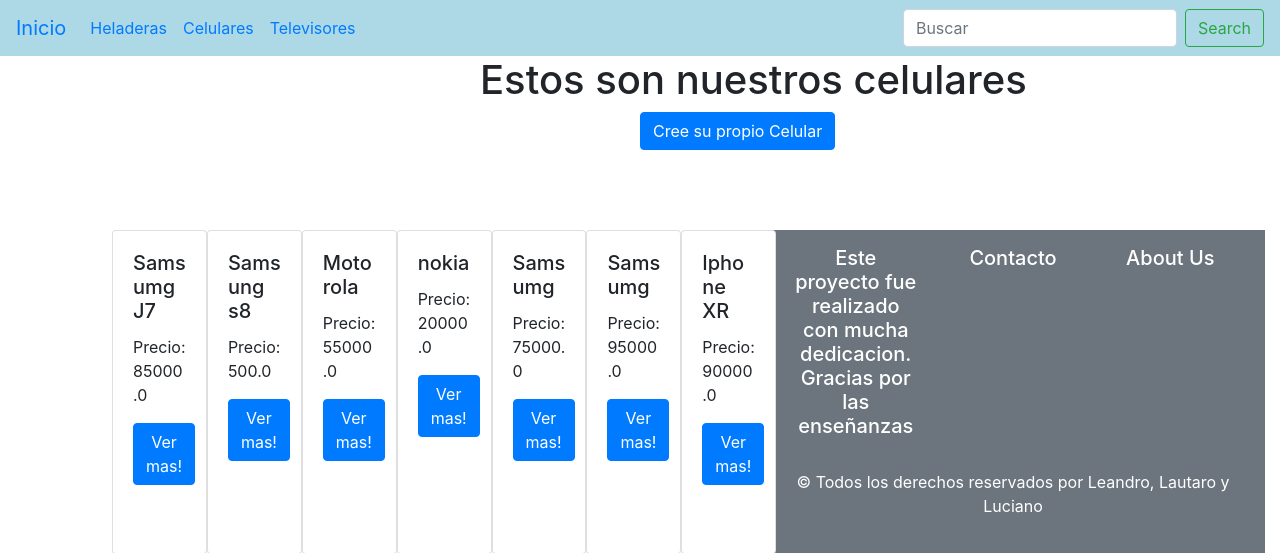
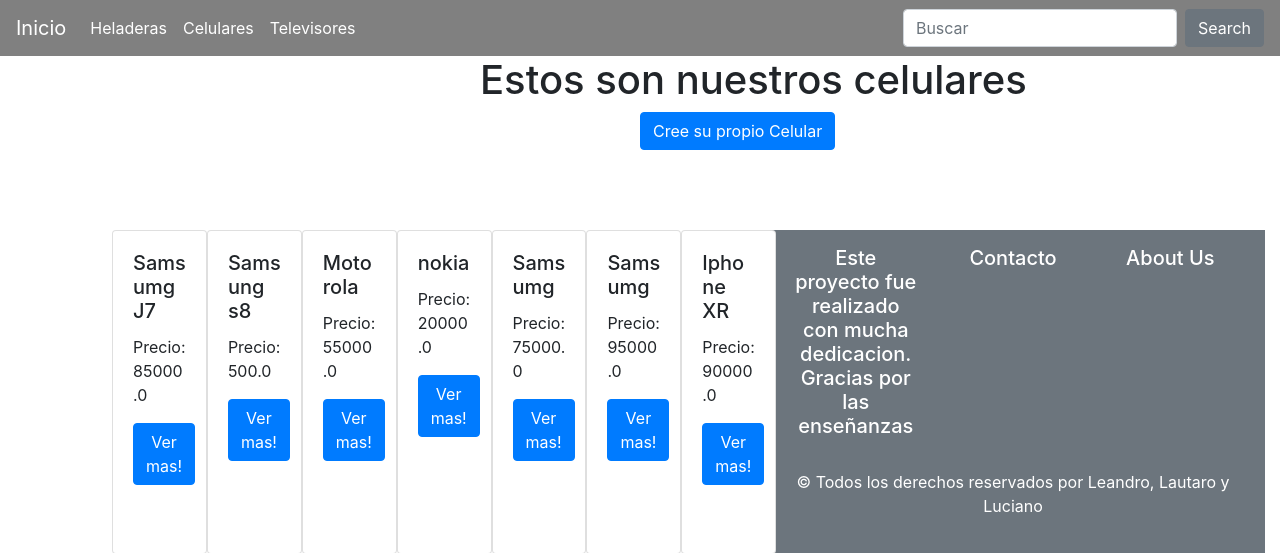
Before and after one commit to LucianoSuarez701/proyecto_final, a Django app: page /celulares/ in a window 1280 px wide. Shown: the top 553 px of the page. Run offline with Django 4.2, Linux system fonts and the light colour scheme; data comes from the database, SQL or seed files in the repository.

Commit message:
Colores de html cambiados para darle mejor forma

```diff
--- a/templates/base.html
+++ b/templates/base.html
@@ -14,8 +14,8 @@
 </head>
 
 <body>
-    <nav class="navbar navbar-expand-lg navbar " style="background: lightblue;">
-        <a class="navbar-brand" href="/">Inicio</a>
+    <nav class="navbar navbar-expand-lg navbar " style="background: grey;">
+        <a class="navbar-brand text-white" href="/">Inicio</a>
         <button class="navbar-toggler" type="button" data-toggle="collapse" data-target="#navbarSupportedContent"
             aria-controls="navbarSupportedContent" aria-expanded="false" aria-label="Toggle navigation">
             <span class="navbar-toggler-icon"></span>
@@ -24,18 +24,18 @@
         <div class="collapse navbar-collapse" id="navbarSupportedContent">
             <ul class="navbar-nav mr-auto">
                 <li class="nav-item active">
-                    <a class="nav-link" href="/heladeras/">Heladeras </a>
+                    <a class="nav-link text-white" href="/heladeras/">Heladeras </a>
                 </li>
                 <li class="nav-item">
-                    <a class="nav-link" href="/celulares/">Celulares</a>
+                    <a class="nav-link text-white" href="/celulares/">Celulares</a>
                 </li>
                 <li class="nav-item">
-                    <a class="nav-link" href="/televisores/">Televisores</a>
+                    <a class="nav-link text-white" href="/televisores/">Televisores</a>
                 </li>
             </ul>
             <form class="form-inline my-2 my-lg-0" action = "/search_product/" method = "GET">
                 <input class="form-control mr-sm-2" type="text" placeholder="Buscar" aria-label="Search" name = 'search'>
-                <button class="btn btn-outline-success my-2 my-sm-0" type="submit">Search</button>
+                <button class="btn btn-secondary" type="submit">Search</button>
             </form>
         </div>
 
```
